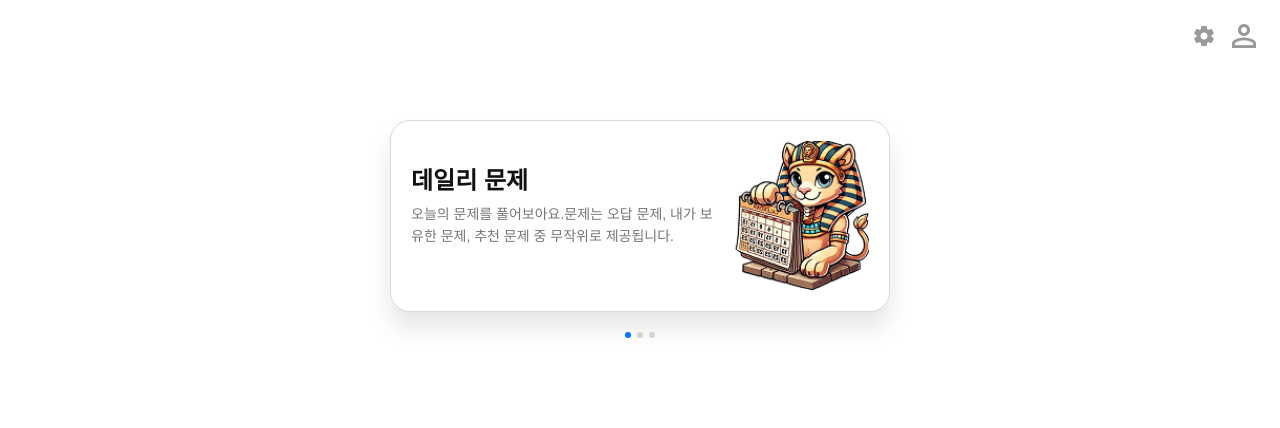
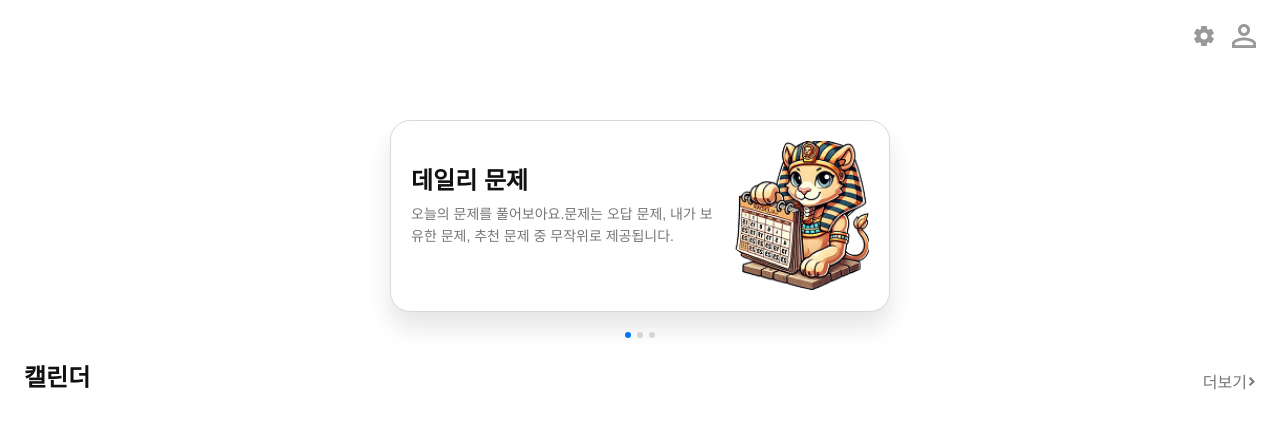
Before and after one commit to buildup1130/next-question-frontend, a Next.js app in the folder class/: page / in a window 1280 px wide. Shown: the top 428 px of the page. Built offline with nearby package versions, Linux system fonts and the light colour scheme.

Commit message:
feature main Carousel, add Calendar Title Bar

```diff
--- a/class/src/components/unit/MainCarousel/MainCarousel.Container.js
+++ b/class/src/components/unit/MainCarousel/MainCarousel.Container.js
@@ -2,25 +2,31 @@ import next from "next";
 import MainCarouselUI from "./MainCarousel.Presenter";
 import { useState } from "react";
 import { useSwipeable } from "react-swipeable";
+import { useRouter } from "next/router";
 
 export default function MainCarouselLogic(){
 const [currentSlide, setCurrentSlide] = useState(0);
+const [touchStartTime, setTouchStartTime] = useState(0);
+const router = useRouter();
 
         const slides = [
           {
             title: '데일리 문제',
             description: '오늘의 문제를 풀어보아요.문제는 오답 문제, 내가 보유한 문제, 추천 문제 중 무작위로 제공됩니다.',
-            image: '/image/cat.png'
+            image: '/image/cat.png',
+            url:'/daily'
           },
           {
             title: '슬라이드 2',
             description: '두 번째 슬라이드입니다.',
-            image: '/image/cat.png'
+            image: '/image/cat.png',
+            url:''
           },
           {
             title: '슬라이드 3',
             description: '세 번째 슬라이드입니다.',
-            image: '/image/cat.png'
+            image: '/image/cat.png',
+            url:''
           },
         ];
 
@@ -39,6 +45,9 @@ const [currentSlide, setCurrentSlide] = useState(0);
         const handlers = useSwipeable({
           onSwipedLeft: () => nextSlide(),
           onSwipedRight: () => prevSlide(),
+          onTouchStartOrOnMouseDown: () => {  //터치 시작 시 발생하는 이벤트
+            setTouchStartTime(new Date().getTime());
+          },
           trackMouse: true,
           preventDefaultTouchmoveEvent: true,
           trackTouch: true,
@@ -47,7 +56,15 @@ const [currentSlide, setCurrentSlide] = useState(0);
           swipeDuration: 500, // 스와이프 지속 시간
         });
 
+        const onClickSlide = (url,e) =>{
+          const touchEndTime = new Date().getTime();
+          const touchDuration = touchEndTime - touchStartTime;
 
+          // 터치 지속 시간이 100ms 미만일 때만 클릭으로 간주
+          if (touchDuration < 100) {
+            router.push(url);
+          }
+        }
 
 
     return(
@@ -57,6 +74,7 @@ const [currentSlide, setCurrentSlide] = useState(0);
             nextSlide = {nextSlide}
             prevSlide = {prevSlide}
             handlers = {handlers}
+            onClickSlide = {onClickSlide}
         ></MainCarouselUI>
     )
 }
--- a/class/src/components/unit/MainCarousel/MainCarousel.Presenter.js
+++ b/class/src/components/unit/MainCarousel/MainCarousel.Presenter.js
@@ -8,7 +8,7 @@ export default function MainCarouselUI(props){
         <CarouselContainer {...props.handlers}>
           <SlidesContainer currentSlide={props.currentSlide}>
             {props.slides.map((slide, index) => (
-              <Slide key={index}>
+              <Slide key={index} onClick={(e) => {props.onClickSlide(slide.url,e)}}>
                 <Content>
                   <ContentTitle>{slide.title}</ContentTitle>
                   <ContentDescription>{slide.description}</ContentDescription>
--- a/class/src/pages/index.js
+++ b/class/src/pages/index.js
@@ -1,15 +1,19 @@
 import MainContainerLogic from "@/components/common/MainContainer/MainContainer.Container";
-import { Main__IconBar } from "./styles";
+import { Home__CalBar, Home__CalMore, Home__CalTitle, Home__IconBar, Home_CalMore_Image } from "./styles";
 import MainCarouselLogic from "@/components/unit/MainCarousel/MainCarousel.Container";
 
 export default function Home() {
   return (
     <MainContainerLogic>
-      <Main__IconBar>
-        <img src = "/image/Vector.png"/>
+      <Home__IconBar>
+        <img src = "/image/Vector_user.png"/>
         <img src = "/image/material-symbols_settings.png"/>
-      </Main__IconBar>
+      </Home__IconBar>
       <MainCarouselLogic></MainCarouselLogic>
+      <Home__CalBar>
+        <Home__CalTitle>캘린더</Home__CalTitle>
+        <Home__CalMore><>더보기</><Home_CalMore_Image src = '/image/Vector_next.png'></Home_CalMore_Image></Home__CalMore>
+      </Home__CalBar>
     </MainContainerLogic>
   );
 }
--- a/class/src/pages/styles.js
+++ b/class/src/pages/styles.js
@@ -1,6 +1,6 @@
 import styled from "@emotion/styled"
 
-export const Main__IconBar = styled.div`
+export const Home__IconBar = styled.div`
     width:100%;
     padding-right:16px;
 
@@ -8,3 +8,34 @@ export const Main__IconBar = styled.div`
     flex-direction:row-reverse;
     gap:16px;
 `
+
+export const Home__CalBar = styled.div`
+    width:100%;
+    margin-top:20px;
+    padding: 0 16px;
+
+    display:flex;
+    flex-direction:row;
+    justify-content:space-between;
+    align-items:flex-end;
+`
+
+export const Home__CalTitle = styled.div`
+    font-size: 24px;
+    font-weight:700;
+    color:#111111;
+`
+
+export const Home__CalMore = styled.div`
+    display:flex;
+    flex-direction:row;
+    align-items:center;
+    font-size:16px;
+    letter-spacing:-2.5%;
+    color:#767676;
+`
+
+export const Home_CalMore_Image = styled.img`
+    width:9px;
+    height:9px;
+`
```
Also changed, not shown: class/public/image/Vector_next.png (added), class/public/image/Vector_user.png (renamed from class/public/image/Vector.png).
